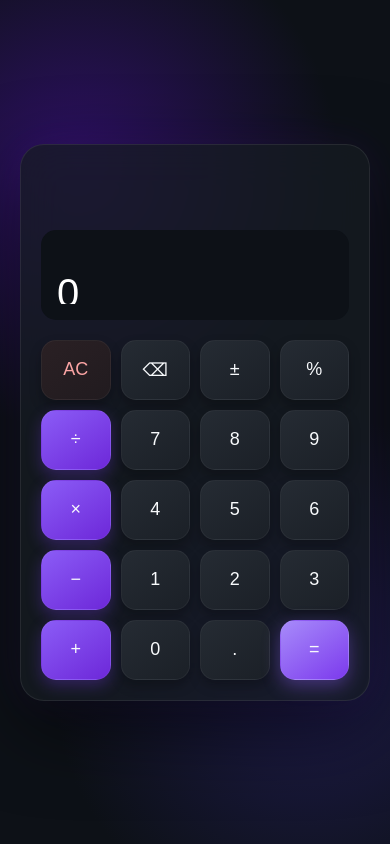
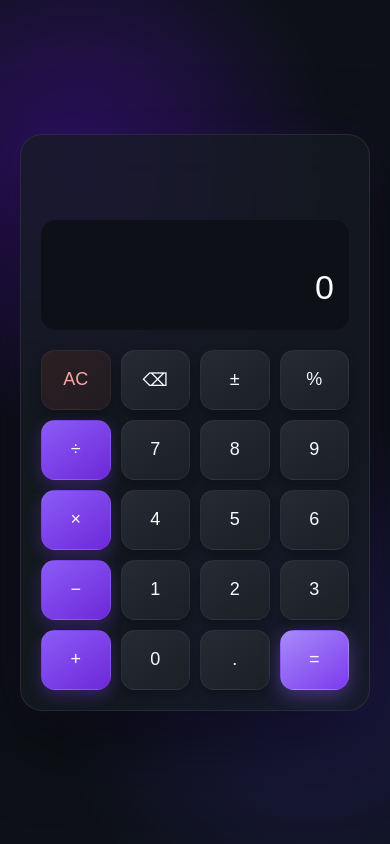
Before and after one commit to lester1301/lester1301.github.io, a plain HTML site: page Calculator/index.html in a window 390 px wide. Drawn offline with Linux system fonts and the light colour scheme.

Commit message:
Fix responsive calculator display

```diff
--- a/Calculator/style.css
+++ b/Calculator/style.css
@@ -41,47 +41,51 @@ body{
     height: 100px;
 
     margin-bottom: 20px;
-
     padding: 15px 20px;
 
     display: flex;
     flex-direction: column;
 
-    justify-content: space-between;
-
-    align-items: stretch;
+    align-items: flex-end;
+    justify-content: center;
 
     overflow: hidden;
 
     border-radius: 15px;
 
     background: #0d1117;
-
     color: white;
 }
 
+/* Calculation expression */
 .expression {
-    text-align: left;
+    width: 100%;
+
+    text-align: right;
+
+    min-height: 25px;
+
+    color: #8b949e;
 
     font-size: 18px;
 
-    color: #8b949e;
-
-    min-height: 25px;
-
+    white-space: nowrap;
     overflow: hidden;
+    text-overflow: ellipsis;
 }
 
+/* Main result */
 .result {
-    text-align: left;
+    width: 100%;
+
+    text-align: right;
 
     font-size: 40px;
-
     font-weight: 500;
 
+    white-space: nowrap;
     overflow: hidden;
-
-    white-space: nowrap;
+    text-overflow: ellipsis;
 }
 .buttons{
     display:grid;
@@ -247,3 +251,40 @@ button.keyboard-active {
 
     line-height: 1.5;
 }
+
+@media (max-width: 500px) {
+
+    .calculator {
+        width: calc(100% - 30px);
+
+        padding: 20px;
+
+        border-radius: 22px;
+    }
+
+    .display {
+        height: 110px;
+
+        padding: 15px;
+    }
+
+    .expression {
+        font-size: 16px;
+    }
+
+    .result {
+        font-size: 34px;
+    }
+
+    button {
+        height: 60px;
+
+        font-size: 18px;
+
+        border-radius: 14px;
+    }
+
+    .buttons {
+        gap: 10px;
+    }
+}
```
